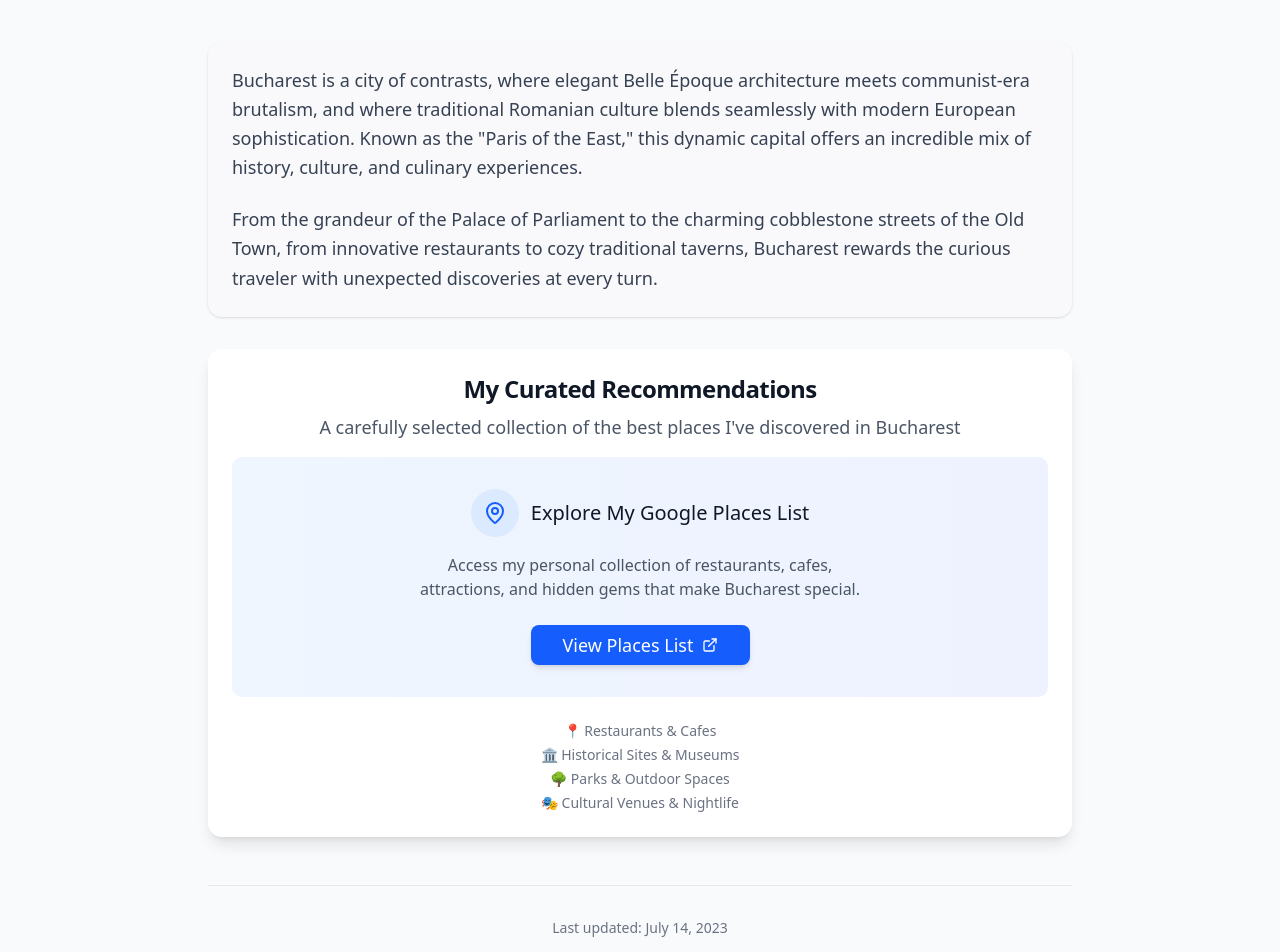
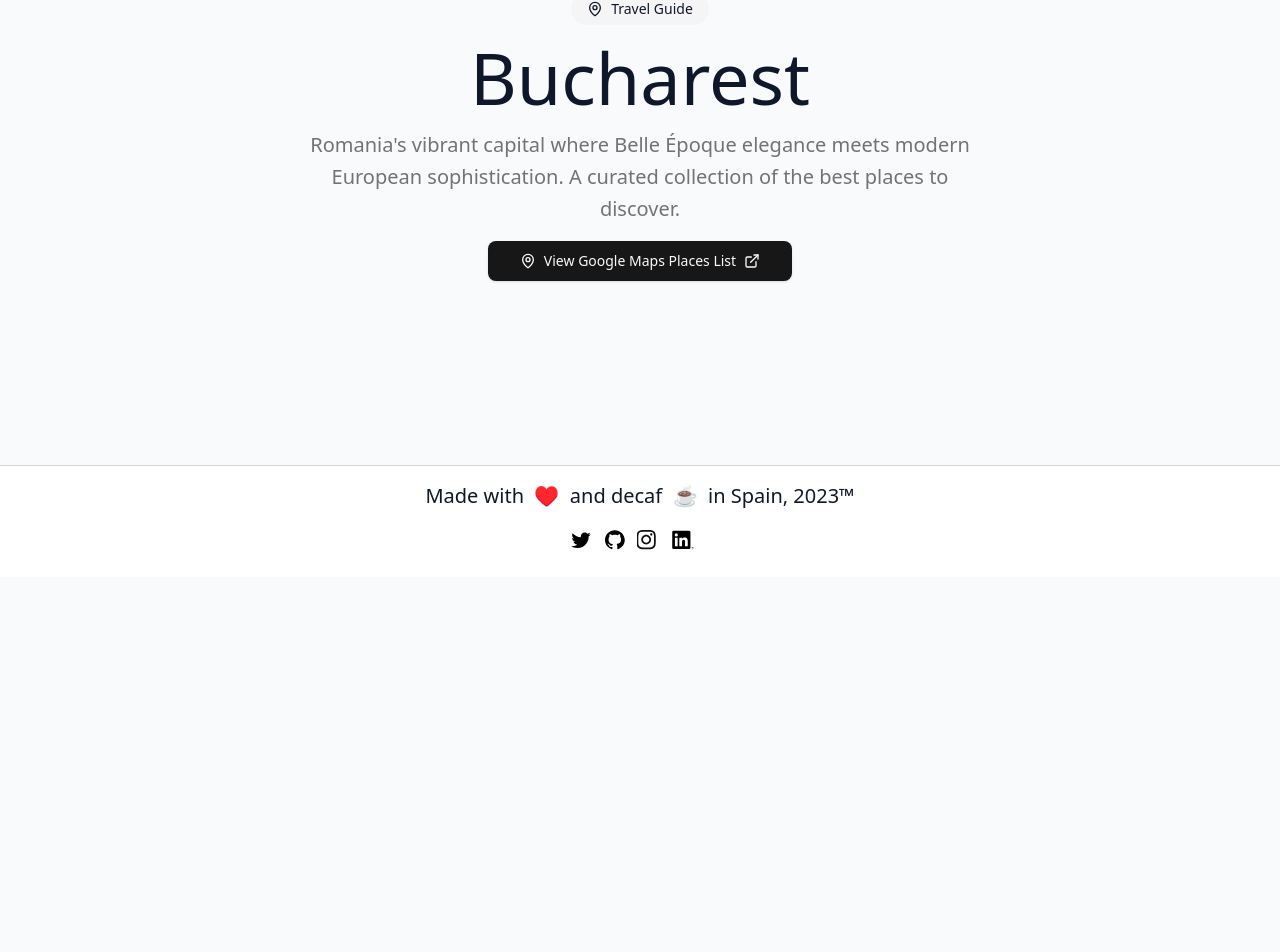
Before and after one commit to portovep/pabloporto.me, a Next.js app: page /bucharest in a window 1280 px wide. Shown: the part 240-1192 px from the top of the page. After the commit the page ends 817 px from the top, so only its background shows below. Built offline with nearby package versions, Linux system fonts and the light colour scheme.

Commit message:
feat: simplify /bucharest page

```diff
--- a/app/bucharest/page.tsx
+++ b/app/bucharest/page.tsx
@@ -1,6 +1,7 @@
 import { Metadata } from 'next';
-import { Card, CardContent, CardDescription, CardHeader, CardTitle } from '@/components/ui/card';
-import { Button } from '@/components/ui/button';
+import Link from 'next/link';
+import { cn } from '@/app/lib/utils';
+import { buttonVariants } from '@/components/ui/button';
 import { MapPin, ExternalLink } from 'lucide-react';
 
 export const metadata: Metadata = {
@@ -69,99 +70,37 @@ export const metadata: Metadata = {
 
 export default function BucharestPage() {
     return (
-        <div className="container mx-auto px-4 py-8 max-w-4xl">
-            {/* Header Section */}
-            <div className="text-center mb-12">
-                <div className="flex items-center justify-center gap-2 mb-4">
-                    <MapPin className="h-8 w-8 text-blue-600" />
-                    <h1 className="text-4xl font-bold text-gray-900 sm:text-5xl">Bucharest</h1>
+        <>
+            {/* Hero Section */}
+            <section className="space-y-6 pb-8 pt-6 md:pb-12 md:pt-10 lg:py-32">
+                <div className="container mx-auto flex max-w-[64rem] flex-col items-center gap-4 text-center">
+                    <div className="rounded-2xl bg-muted px-4 py-1.5 text-sm font-medium flex items-center gap-2">
+                        <MapPin className="h-4 w-4" />
+                        Travel Guide
+                    </div>
+                    <h1 className="font-heading text-3xl sm:text-5xl md:text-6xl lg:text-7xl">
+                        Bucharest
+                    </h1>
+                    <p className="max-w-[42rem] leading-normal text-muted-foreground sm:text-xl sm:leading-8">
+                        Romania's vibrant capital where Belle Époque elegance meets modern European
+                        sophistication. A curated collection of the best places to discover.
+                    </p>
+                    <div className="space-x-4">
+                        <Link
+                            href="https://www.google.com/collections/s/list/krdxOwdcCxmD0ZHb-XqPOK9qyRD27g/CEagodeCYqI"
+                            target="_blank"
+                            rel="noopener noreferrer"
+                            className={cn(
+                                buttonVariants({ size: 'lg' }),
+                                'inline-flex items-center gap-2'
+                            )}>
+                            <MapPin className="h-4 w-4" />
+                            View Google Maps Places List
+                            <ExternalLink className="h-4 w-4" />
+                        </Link>
+                    </div>
                 </div>
-                <p className="text-xl text-gray-600 max-w-2xl mx-auto leading-relaxed">
-                    Romania's vibrant capital
-                </p>
-            </div>
-
-            {/* Description Section */}
-            <Card className="mb-8 border-0 shadow-sm bg-gray-50/50">
-                <CardContent className="pt-6">
-                    <div className="prose prose-gray max-w-none">
-                        <p className="text-lg leading-relaxed text-gray-700 mb-4">
-                            Bucharest is a city of contrasts, where elegant Belle Époque
-                            architecture meets communist-era brutalism, and where traditional
-                            Romanian culture blends seamlessly with modern European sophistication.
-                            Known as the "Paris of the East," this dynamic capital offers an
-                            incredible mix of history, culture, and culinary experiences.
-                        </p>
-                        <p className="text-lg leading-relaxed text-gray-700">
-                            From the grandeur of the Palace of Parliament to the charming
-                            cobblestone streets of the Old Town, from innovative restaurants to cozy
-                            traditional taverns, Bucharest rewards the curious traveler with
-                            unexpected discoveries at every turn.
-                        </p>
-                    </div>
-                </CardContent>
-            </Card>
-
-            {/* Google Places List Section */}
-            <Card className="border-0 shadow-lg bg-white">
-                <CardHeader className="text-center pb-4">
-                    <CardTitle className="text-2xl font-semibold text-gray-900 mb-2">
-                        My Curated Recommendations
-                    </CardTitle>
-                    <CardDescription className="text-lg text-gray-600">
-                        A carefully selected collection of the best places I've discovered in
-                        Bucharest
-                    </CardDescription>
-                </CardHeader>
-                <CardContent className="text-center">
-                    <div className="bg-gradient-to-r from-blue-50 to-indigo-50 rounded-lg p-8 mb-6">
-                        <div className="flex items-center justify-center gap-3 mb-4">
-                            <div className="p-3 bg-blue-100 rounded-full">
-                                <MapPin className="h-6 w-6 text-blue-600" />
-                            </div>
-                            <h3 className="text-xl font-medium text-gray-900">
-                                Explore My Google Places List
-                            </h3>
-                        </div>
-                        <p className="text-gray-600 mb-6 max-w-md mx-auto">
-                            Access my personal collection of restaurants, cafes, attractions, and
-                            hidden gems that make Bucharest special.
-                        </p>
-                        <Button
-                            asChild
-                            size="lg"
-                            className="bg-blue-600 hover:bg-blue-700 text-white px-8 py-3 text-lg font-medium shadow-md hover:shadow-lg transition-all duration-200">
-                            <a
-                                href="#"
-                                target="_blank"
-                                rel="noopener noreferrer"
-                                className="inline-flex items-center gap-2">
-                                View Places List
-                                <ExternalLink className="h-5 w-5" />
-                            </a>
-                        </Button>
-                    </div>
-
-                    <div className="text-sm text-gray-500 space-y-1">
-                        <p>📍 Restaurants & Cafes</p>
-                        <p>🏛️ Historical Sites & Museums</p>
-                        <p>🌳 Parks & Outdoor Spaces</p>
-                        <p>🎭 Cultural Venues & Nightlife</p>
-                    </div>
-                </CardContent>
-            </Card>
-
-            {/* Footer Note */}
-            <div className="text-center mt-12 pt-8 border-t border-gray-200">
-                <p className="text-gray-500 text-sm">
-                    Last updated:{' '}
-                    {new Date().toLocaleDateString('en-US', {
-                        year: 'numeric',
-                        month: 'long',
-                        day: 'numeric'
-                    })}
-                </p>
-            </div>
-        </div>
+            </section>
+        </>
     );
 }
```
